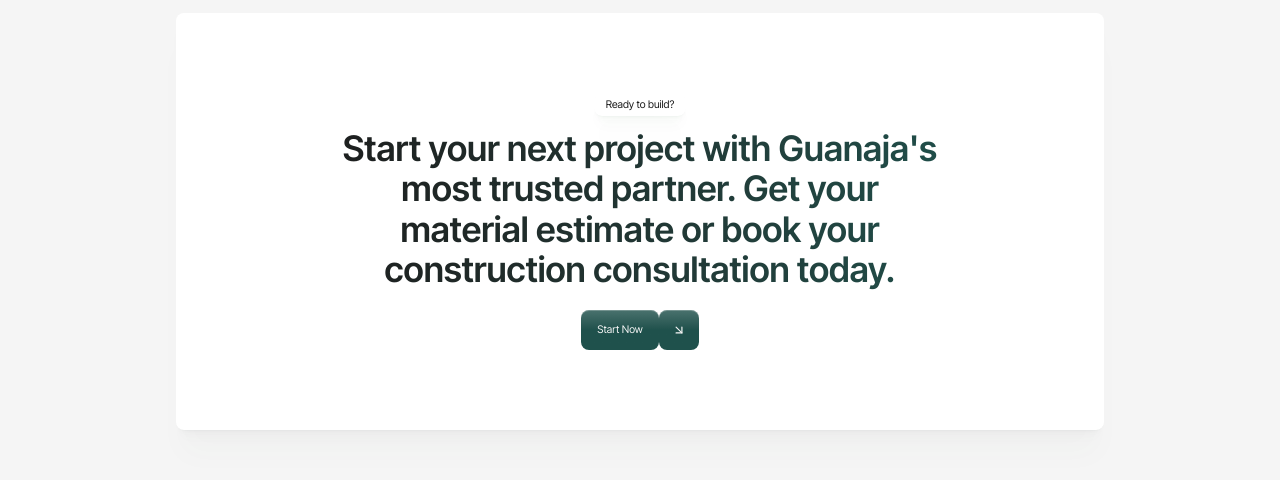
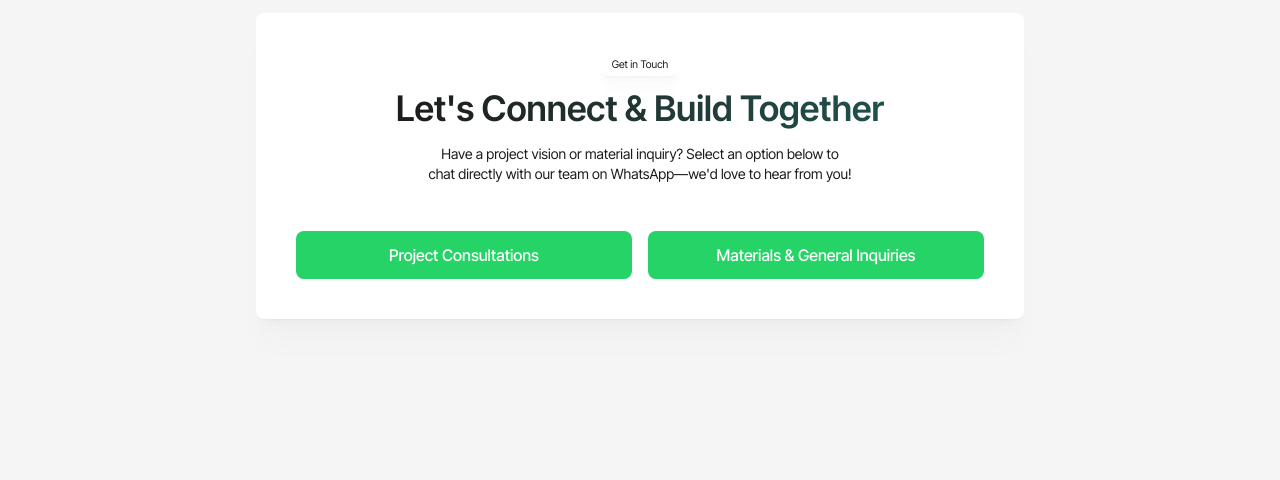
Before and after one commit to dmytro-webild/d6a241ce-9d91-4cb3-9e95-a5f34d405557, a React (Vite) app: page / in a window 1280 px wide. Shown: the part 5619-6099 px from the top of the page. Built offline with nearby package versions, Linux system fonts and the light colour scheme; grey boxes are pictures that could not be loaded; a web font is replaced by a local one.

Commit message:
Bob AI: Replaced the "Ready to build" section with the "Get in Touch

```diff
--- a/src/pages/HomePage/sections/Contact.tsx
+++ b/src/pages/HomePage/sections/Contact.tsx
@@ -16,24 +16,47 @@
 const ContactInline = () => {
   return (
     <section aria-label="Contact section" className="py-20">
-      <div className="w-content-width mx-auto">
+      <div className="w-content-width mx-auto max-w-3xl">
         <ScrollReveal variant="fade-blur">
-          <div className="flex flex-col items-center gap-8 md:gap-10 py-20 px-8 rounded card">
-            <div className="flex flex-col items-center gap-2">
-              <div className="px-3 py-1 mb-1 text-sm card rounded w-fit">
-                <p>{"Ready to build?"}</p>
+          <div className="p-6 md:p-10 card rounded">
+            <div className="flex flex-col gap-6">
+              <div className="flex flex-col items-center gap-2 text-center">
+                <div className="px-3 py-1 mb-1 text-sm card rounded w-fit">
+                  <p>Get in Touch</p>
+                </div>
+                <TextAnimation
+                  text="Let's Connect & Build Together"
+                  variant="fade-blur"
+                  gradientText={true}
+                  tag="h2"
+                  className="text-4xl md:text-5xl leading-[1.15] font-semibold text-balance"
+                />
+                <TextAnimation
+                  text="Have a project vision or material inquiry? Select an option below to chat directly with our team on WhatsApp—we'd love to hear from you!"
+                  variant="fade-blur"
+                  gradientText={false}
+                  tag="p"
+                  className="text-lg md:text-xl leading-snug text-balance mt-2"
+                />
               </div>
 
-              <TextAnimation
-                text={"Start your next project with Guanaja's most trusted partner. Get your material estimate or book your construction consultation today."}
-                variant={"slide-up"}
-                gradientText={true}
-                tag="h2"
-                className="md:max-w-8/10 text-5xl 2xl:text-6xl leading-[1.15] font-semibold text-center text-balance"
-              />
-
-              <div className="flex flex-wrap justify-center gap-3 mt-2 md:mt-3">
-                <Button text={primaryButton.text} href={primaryButton.href} variant="primary" />
+              <div className="flex flex-col sm:flex-row gap-4 mt-6 w-full justify-center">
+                <a
+                  href="https://wa.me/50495804593"
+                  target="_blank"
+                  rel="noopener noreferrer"
+                  className="w-full sm:w-1/2 py-3 bg-[#25D366] hover:bg-[#20b858] text-white rounded font-medium text-center transition-colors flex items-center justify-center gap-2"
+                >
+                  Project Consultations
+                </a>
+                <a
+                  href="https://wa.me/50497152117"
+                  target="_blank"
+                  rel="noopener noreferrer"
+                  className="w-full sm:w-1/2 py-3 bg-[#25D366] hover:bg-[#20b858] text-white rounded font-medium text-center transition-colors flex items-center justify-center gap-2"
+                >
+                  Materials & General Inquiries
+                </a>
               </div>
             </div>
           </div>
```
